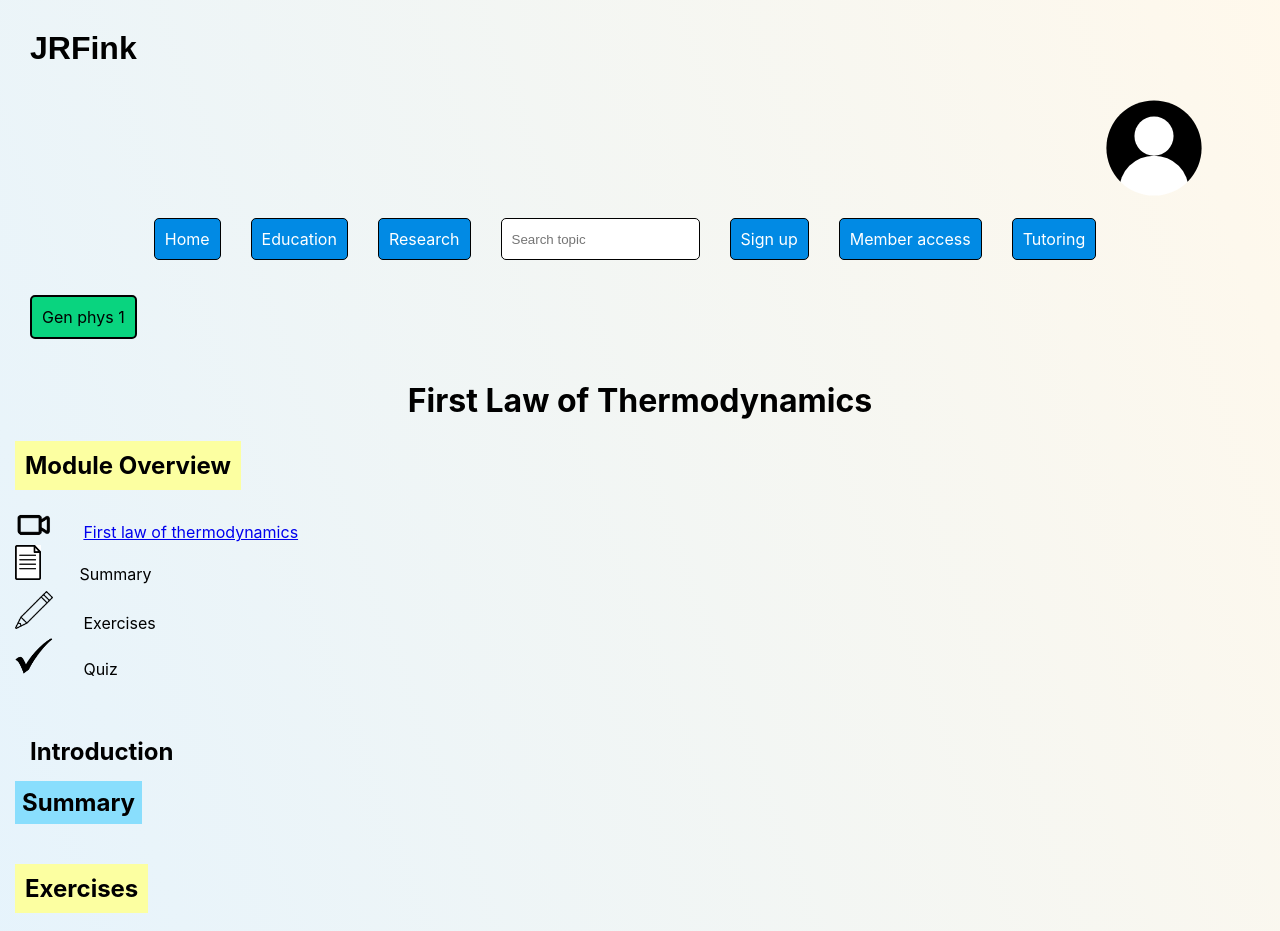
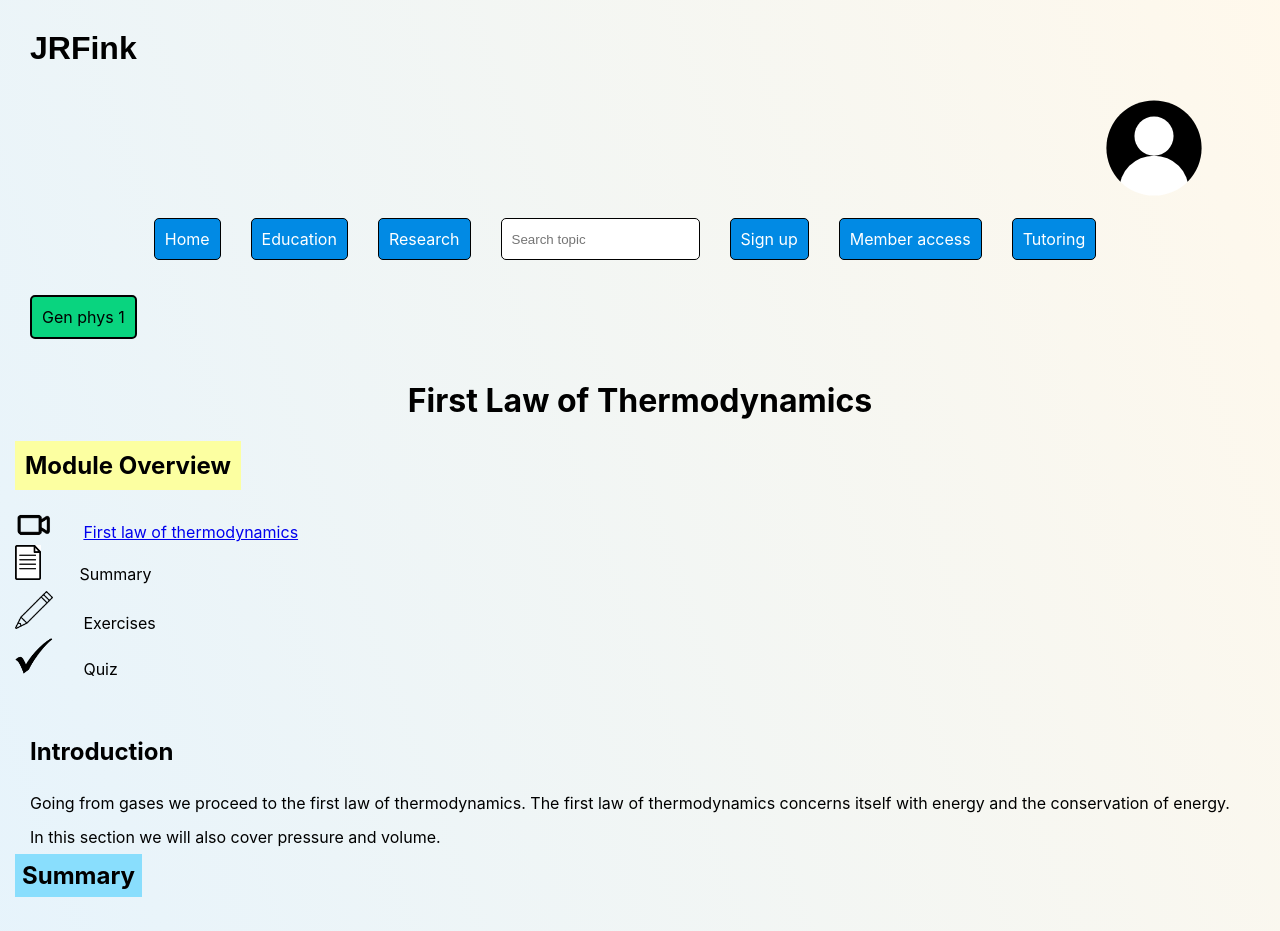
Before and after one commit to JRFink/jrfphyspagesnew, a Next.js app: page /education/gp1/flaw in a window 1280 px wide. Shown: the top 931 px of the page. Built offline with nearby package versions, Linux system fonts and the light colour scheme.

Commit message:
Update index.tsx

```diff
--- a/pages/education/gp1/flaw/index.tsx
+++ b/pages/education/gp1/flaw/index.tsx
@@ -28,6 +28,12 @@ const Flaw = () => {
 <h2>
 Introduction
 </h2>
+<p>
+   Going from gases we proceed to the first law of thermodynamics. The first law of thermodynamics concerns itself with energy and the conservation of energy.
+</p>
+<p>
+         In this section we will also cover pressure and volume.
+</p>
 <Summary />
 <br />
             <br></br>
```
